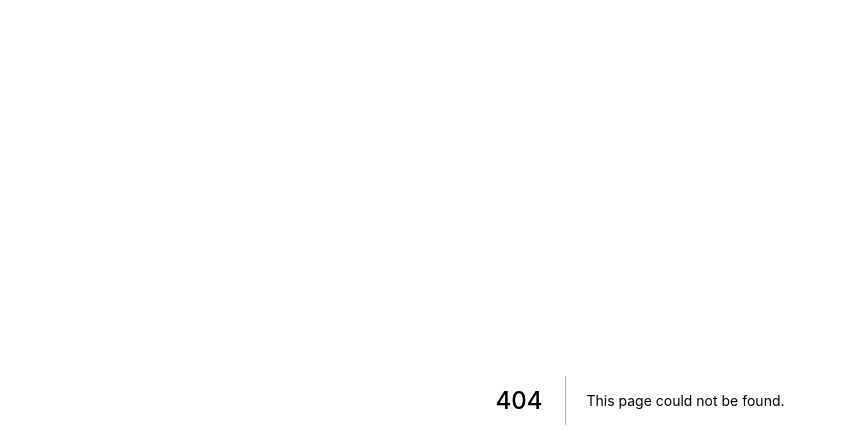
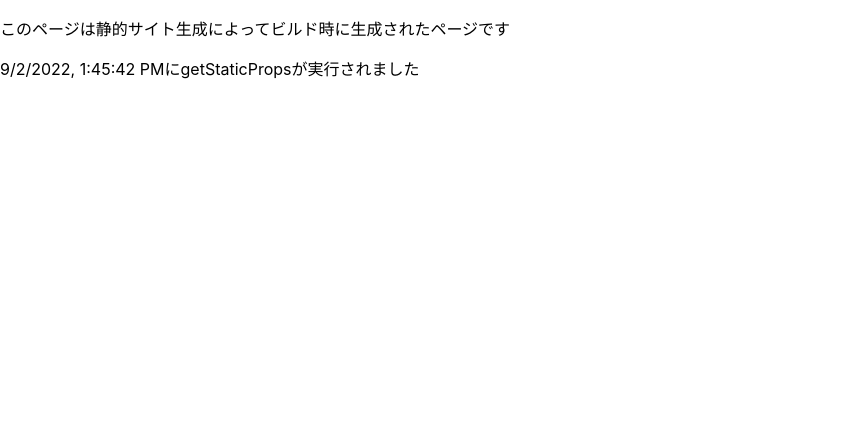
Before and after one commit to kazunoriboy/next-practice, a Next.js app: page /ssg in a window 1280 px wide. Before the commit this address had no page. Shown: the top 448 px of the page, without its empty margins (0-846 px from the left). Built offline with nearby package versions, Linux system fonts and the light colour scheme.

Commit message:
SSGの実装
getStaticPropsにpropを記載すると、ビルド時に取得したものを埋め込んでページを生成できる

```diff
--- /dev/null
+++ b/pages/ssg.tsx
@@ -0,0 +1,38 @@
+import { NextPage, GetStaticProps, NextPageContext } from 'next'
+import Head from 'next/head'
+
+type SSGProps = {
+  message: string
+}
+
+const SSG: NextPage<SSGProps> = (props) => {
+  const { message } = props
+
+  return (
+    <div>
+      <Head>
+        <title>Static Site Generation</title>
+        <link rel="icon" href="/favicon.ico" />
+      </Head>
+      <main>
+        <p>
+          このページは静的サイト生成によってビルド時に生成されたページです
+        </p>
+        <p>{message}</p>
+      </main>
+    </div>
+  )
+}
+
+export const getStaticProps: GetStaticProps<SSGProps> = async (context) => {
+  const timestamp = new Date().toLocaleString()
+  const message = `${timestamp}にgetStaticPropsが実行されました`
+  console.log(message, context)
+  return {
+    props: {
+      message,
+    }
+  }
+}
+
+export default SSG
```
